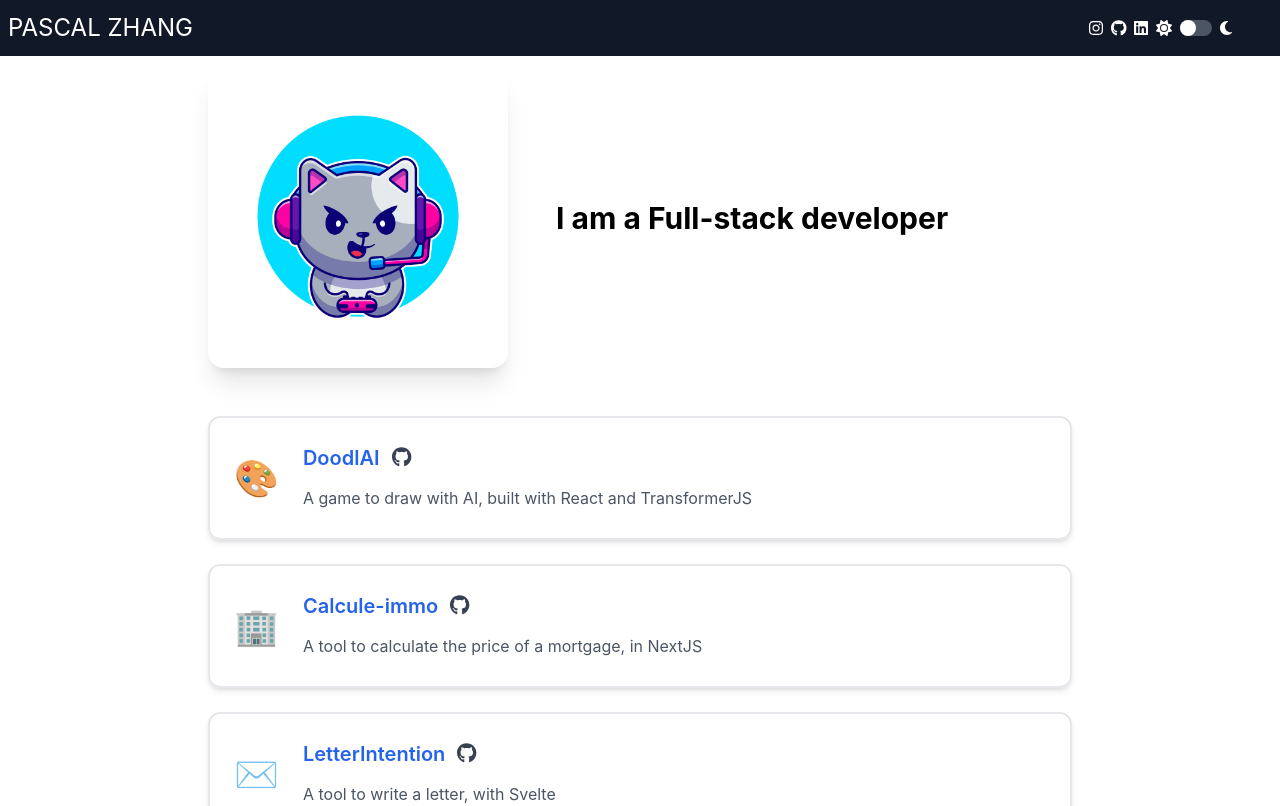
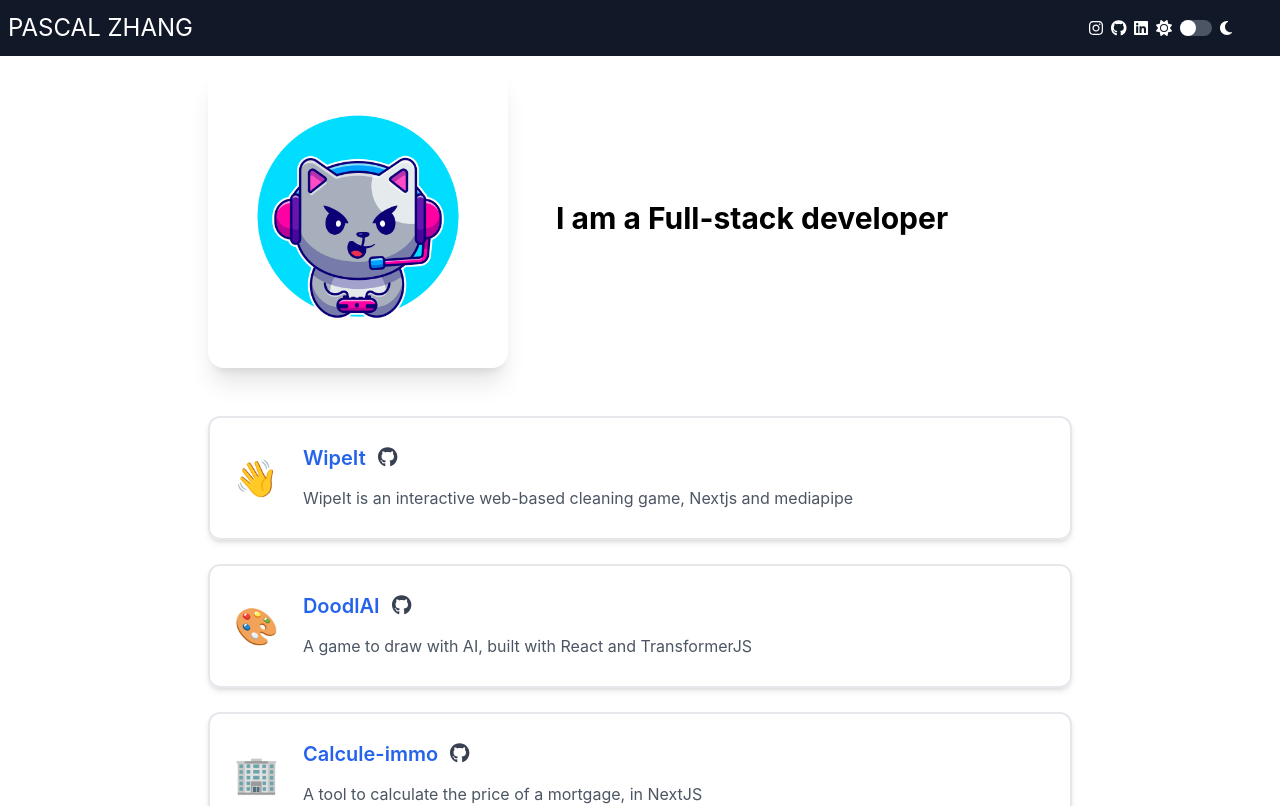
Before and after one commit to pikooli/mywebsite, a Next.js app: page / in a window 1280 px wide. Shown: the top 806 px of the page. Built offline with nearby package versions, Linux system fonts and the light colour scheme.

Commit message:
add wipeit

```diff
--- a/src/pages/me/index.tsx
+++ b/src/pages/me/index.tsx
@@ -4,6 +4,13 @@ import Iam from 'src/pages/me/Iam';
 import GithubIcon from 'src/components/icon/Github';
 
 const projects = [
+  {
+    name: 'WipeIt',
+    icon: '👋',
+    description: 'WipeIt is an interactive web-based cleaning game, Nextjs and mediapipe',
+    link: 'https://wipeit.vercel.app/',
+    github: 'https://github.com/pikooli/hand/tree/main/example/wipeIt',
+  },
   {
     name: 'DoodlAI',
     icon: '🎨',
```
